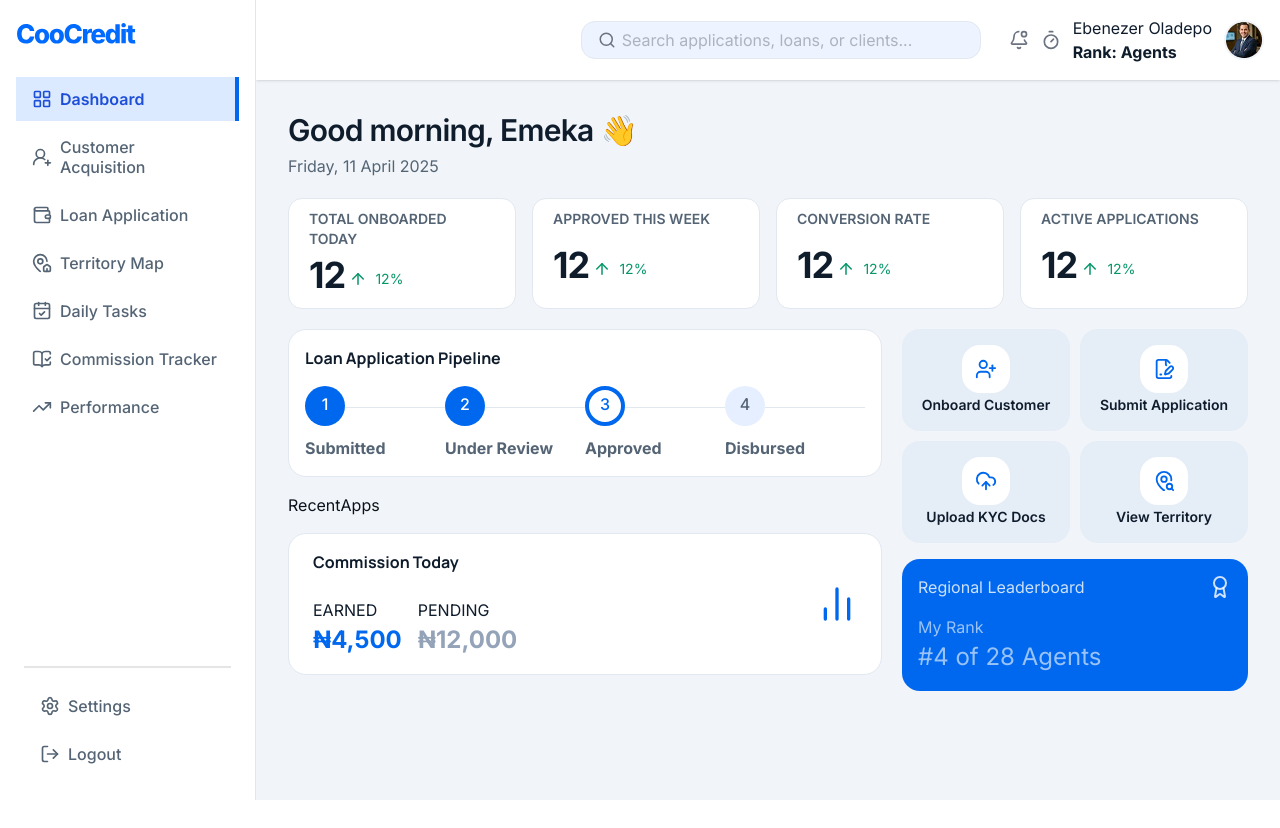
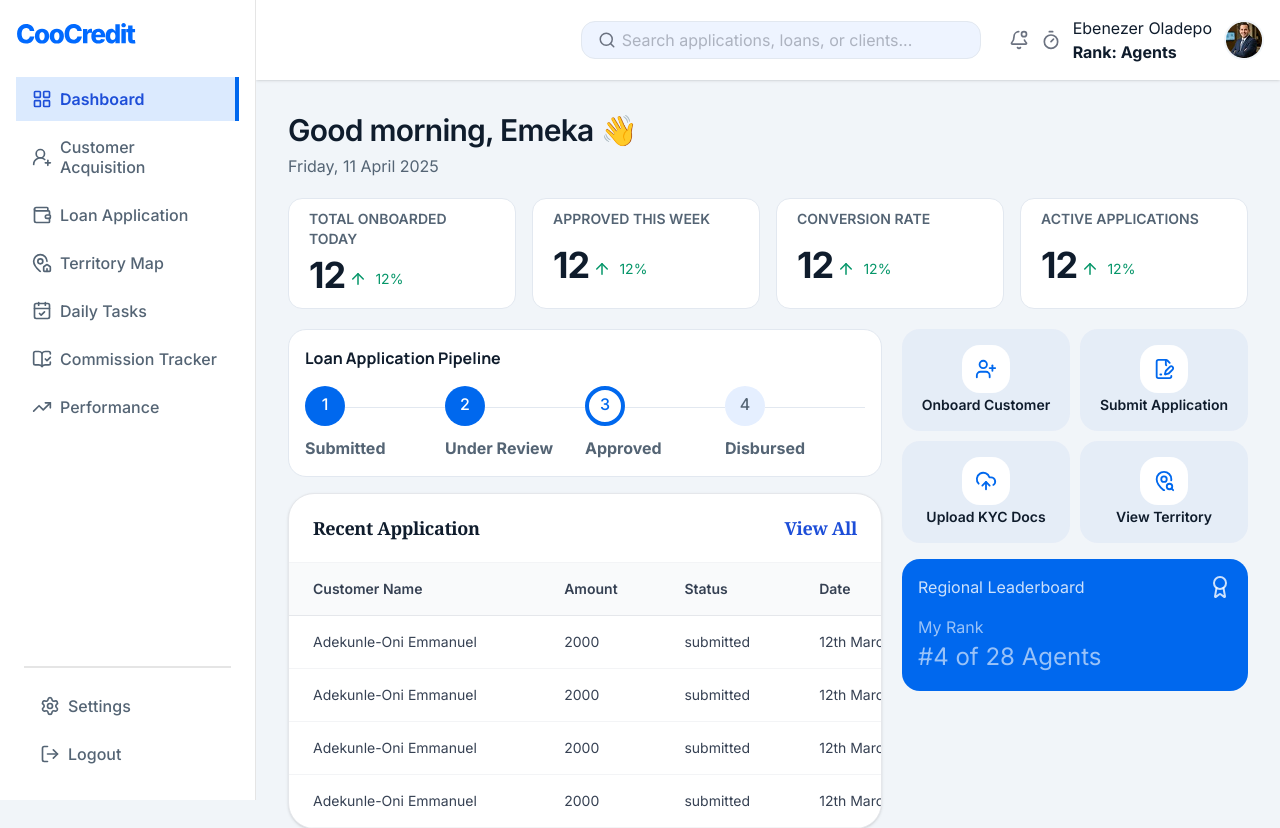
Before and after one commit to Banicoop/coocredit-business, a Next.js app: page /agents in a window 1280 px wide. Shown: the top 828 px of the page. Before the commit the page ends 800 px from the top, so only its background shows below. Built offline with nearby package versions, Linux system fonts and the light colour scheme; a web font is replaced by a local one.

Commit message:
implement reusable table component, added agent dashbaord recent tables

```diff
--- a/package.json
+++ b/package.json
@@ -10,6 +10,7 @@
   },
   "dependencies": {
     "@radix-ui/react-dialog": "^1.1.15",
+    "@radix-ui/react-scroll-area": "^1.2.10",
     "clsx": "^2.1.1",
     "framer-motion": "^12.38.0",
     "lucide-react": "^1.14.0",
--- a/src/app/(dashboard)/agents/_sections/RecentApps.tsx
+++ b/src/app/(dashboard)/agents/_sections/RecentApps.tsx
@@ -1,8 +1,46 @@
-import React from 'react'
+import { BasicTable } from '@/components/primitives/tables/BasicTable';
+import Typography from '@/components/primitives/Typography';
+import React from 'react';
+
+
+const data = Array.from({length: 4}, () => ({
+  customerName: 'Adekunle-Oni Emmanuel',
+  amount: 2000,
+  status: 'submitted',
+  createdAt: '12th March, 2026'
+}));
+
+const Title = () => (
+    <div className="flex items-center justify-between w-full">
+        <Typography weight='bold' className='text-lg'>Recent Application</Typography>
+        <Typography color='active' weight='semibold' className='text-lg'>View All</Typography>
+    </div>
+)
 
 const RecentApps = () => {
+
+  const columns = [
+    {
+      key: 'customerName',
+      title: 'Customer Name'
+    },
+    {
+      key: 'amount',
+      title: 'Amount'
+    },
+    {
+      key: 'status',
+      title: 'Status'
+    },
+    {
+      key: 'createdAt',
+      title: 'Date'
+    }
+  ]
   return (
-    <div>RecentApps</div>
+    <section className='grid'>
+      <BasicTable columns={columns} data={data ?? []} title={<Title/>} pagination={false}/>
+    </section>
   )
 }
 
--- /dev/null
+++ b/src/components/primitives/tables/BasicTable.tsx
@@ -0,0 +1,202 @@
+
+'use client';
+
+import React from 'react';
+import * as ScrollArea from '@radix-ui/react-scroll-area';
+import clsx from 'clsx';
+import {
+  ChevronLeft,
+  ChevronRight,
+} from 'lucide-react';
+
+export type TableColumn<T> = {
+  key: keyof T | string;
+  title: string;
+  width?: string;
+  align?: 'left' | 'center' | 'right';
+
+  render?: (value: any, row: T, index: number) => React.ReactNode;
+};
+
+export type BasicTableProps<T> = {
+  data: T[];
+  columns: TableColumn<T>[];
+
+  title?: React.ReactNode;
+  description?: string;
+
+  loading?: boolean;
+
+  pagination?: boolean;
+  pageSize?: number;
+
+  emptyMessage?: string;
+
+  className?: string;
+};
+
+export function BasicTable<T extends Record<string, any>>({
+  data,
+  columns,
+  title,
+  description,
+  loading = false,
+  pagination = true,
+  pageSize = 10,
+  emptyMessage = 'No data available.',
+  className,
+}: BasicTableProps<T>) {
+  const [page, setPage] = React.useState(1);
+
+  const totalPages = Math.ceil(data.length / pageSize);
+
+  const paginatedData = pagination
+    ? data.slice((page - 1) * pageSize, page * pageSize)
+    : data;
+
+  return (
+    <div
+      className={clsx(
+        'overflow-hidden rounded-3xl border border-gray-200 bg-white shadow-sm',
+        className,
+      )}
+    >
+      {(title || description) && (
+        <div className="border-b border-gray-100 px-6 py-5">
+          {title && (
+            <h2 className="text-lg font-semibold text-gray-900">
+              {title}
+            </h2>
+          )}
+
+          {description && (
+            <p className="mt-1 text-sm text-gray-500">
+              {description}
+            </p>
+          )}
+        </div>
+      )}
+
+      <ScrollArea.Root className="w-full overflow-hidden">
+        <ScrollArea.Viewport className="w-full">
+          <div className="min-w-[700px]">
+            <table className="w-full border-collapse">
+              <thead className="sticky top-0 z-10 bg-gray-50">
+                <tr>
+                  {columns.map((column) => (
+                    <th
+                      key={String(column.key)}
+                      style={{ width: column.width }}
+                      className={clsx(
+                        'border-b border-gray-200 px-6 py-4 text-sm font-semibold text-gray-700',
+                        {
+                          'text-left': column.align === 'left' || !column.align,
+                          'text-center': column.align === 'center',
+                          'text-right': column.align === 'right',
+                        },
+                      )}
+                    >
+                      {column.title}
+                    </th>
+                  ))}
+                </tr>
+              </thead>
+
+              <tbody>
+                {loading ? (
+                  <tr>
+                    <td
+                      colSpan={columns.length}
+                      className="py-16 text-center text-sm text-gray-500"
+                    >
+                      Loading table data...
+                    </td>
+                  </tr>
+                ) : paginatedData.length > 0 ? (
+                  paginatedData.map((row, rowIndex) => (
+                    <tr
+                      key={rowIndex}
+                      className="transition hover:bg-gray-50"
+                    >
+                      {columns.map((column) => {
+                        const value = row[column.key as keyof T];
+
+                        return (
+                          <td
+                            key={String(column.key)}
+                            className={clsx(
+                              'border-b border-gray-100 px-6 py-4 text-sm text-gray-700',
+                              {
+                                'text-left':
+                                  column.align === 'left' || !column.align,
+                                'text-center': column.align === 'center',
+                                'text-right': column.align === 'right',
+                              },
+                            )}
+                          >
+                            {column.render
+                              ? column.render(value, row, rowIndex)
+                              : value}
+                          </td>
+                        );
+                      })}
+                    </tr>
+                  ))
+                ) : (
+                  <tr>
+                    <td
+                      colSpan={columns.length}
+                      className="py-16 text-center text-sm text-gray-500"
+                    >
+                      {emptyMessage}
+                    </td>
+                  </tr>
+                )}
+              </tbody>
+            </table>
+          </div>
+        </ScrollArea.Viewport>
+
+        <ScrollArea.Scrollbar orientation="horizontal">
+          <ScrollArea.Thumb className="bg-gray-300" />
+        </ScrollArea.Scrollbar>
+      </ScrollArea.Root>
+
+      {pagination && totalPages > 1 && (
+        <div className="flex items-center justify-between border-t border-gray-100 px-6 py-4">
+          <p className="text-sm text-gray-500">
+            Page
+            {' '}
+            <span className="font-medium text-gray-700">
+              {page}
+            </span>
+            {' '}
+            of
+            {' '}
+            <span className="font-medium text-gray-700">
+              {totalPages}
+            </span>
+          </p>
+
+          <div className="flex items-center gap-2">
+            <button
+              disabled={page === 1}
+              onClick={() => setPage((prev) => prev - 1)}
+              className="flex h-10 w-10 items-center justify-center rounded-xl border border-gray-200 disabled:opacity-40"
+            >
+              <ChevronLeft className="h-4 w-4" />
+            </button>
+
+            <button
+              disabled={page === totalPages}
+              onClick={() => setPage((prev) => prev + 1)}
+              className="flex h-10 w-10 items-center justify-center rounded-xl border border-gray-200 disabled:opacity-40"
+            >
+              <ChevronRight className="h-4 w-4" />
+            </button>
+          </div>
+        </div>
+      )}
+    </div>
+  );
+}
```
Also changed, not shown: 1 other file (tests, documents, lock files or other folders).
